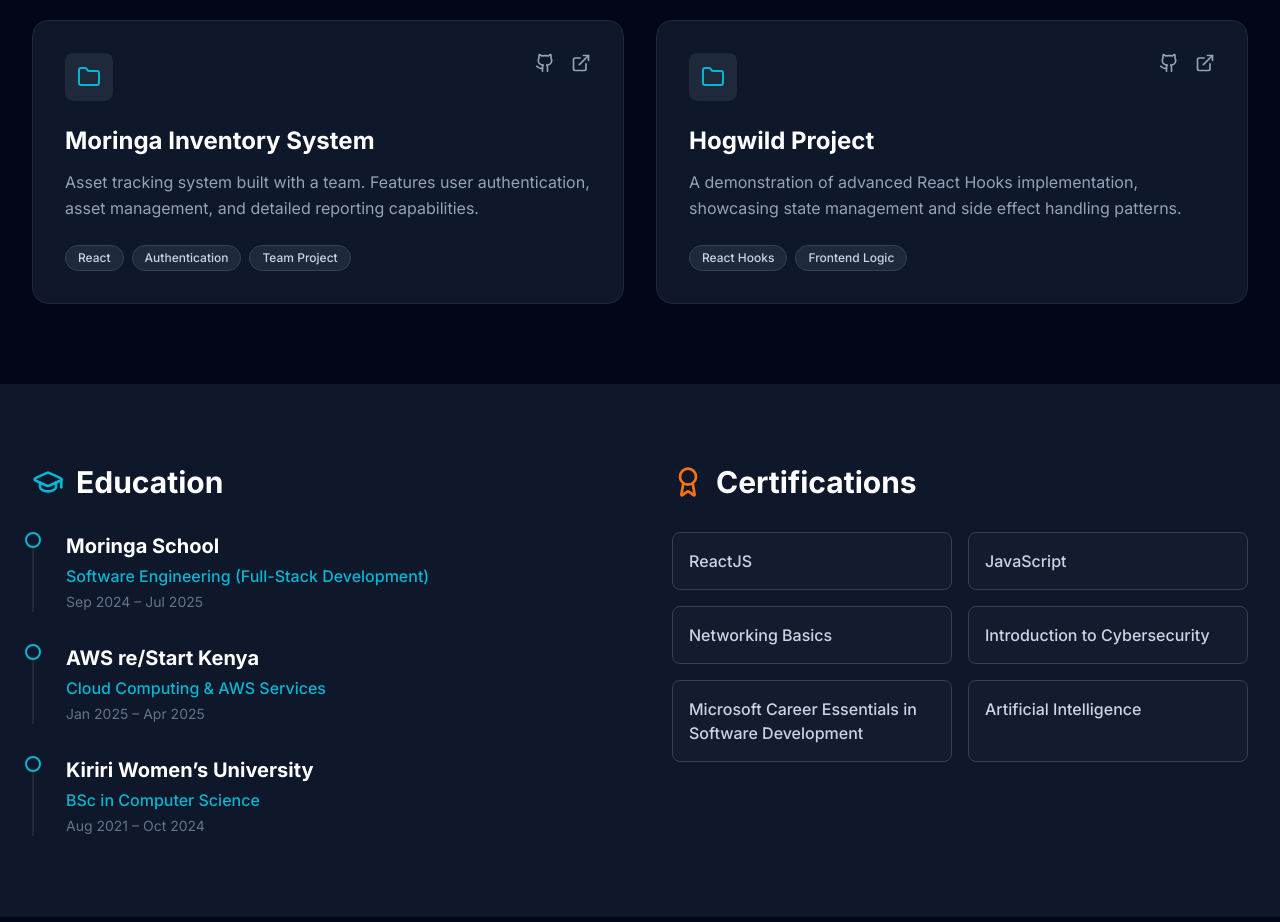
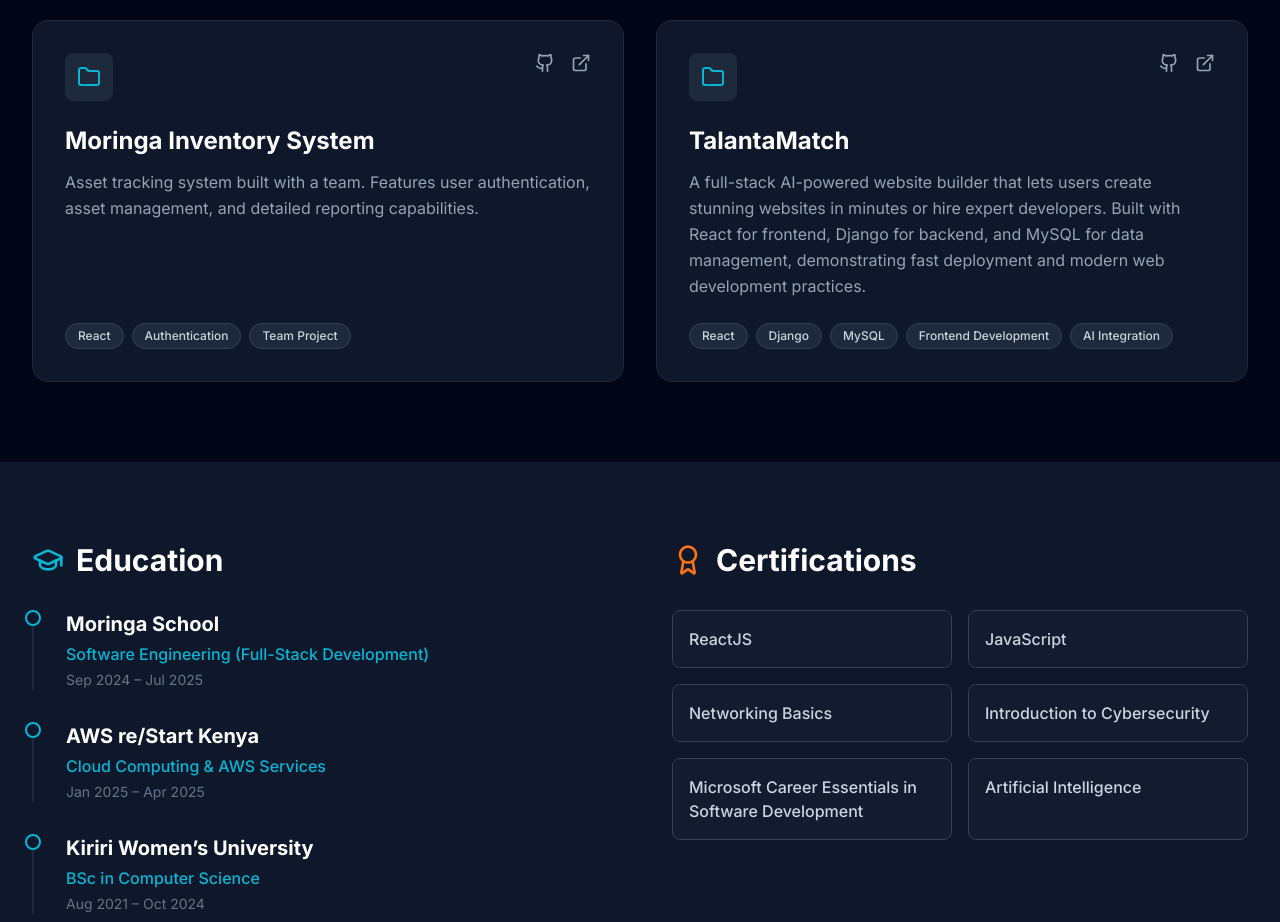
Before and after one commit to bethkimani/Beth-Kimani-portfolio-2026, a React (Vite) app: page / in a window 1280 px wide. Shown: the part 4200-5122 px from the top of the page. Built offline with nearby package versions, Linux system fonts and the light colour scheme.

Commit message:
Replace Hogwild Project with TalantaMatch details

```diff
--- a/src/components/Projects.tsx
+++ b/src/components/Projects.tsx
@@ -31,13 +31,12 @@
   featured: false
 },
 {
-  title: 'Hogwild Project',
-  description:
-  'A demonstration of advanced React Hooks implementation, showcasing state management and side effect handling patterns.',
-  tech: ['React Hooks', 'Frontend Logic'],
-  live: 'https://react-hooks-hogwild-blush.vercel.app/',
-  github: 'https://github.com/bethkimani/react-hooks-hogwild',
-  featured: false
+  title: 'TalantaMatch',
+  description: 'A full-stack AI-powered website builder that lets users create stunning websites in minutes or hire expert developers. Built with React for frontend, Django for backend, and MySQL for data management, demonstrating fast deployment and modern web development practices.',
+  tech: ['React', 'Django', 'MySQL', 'Frontend Development', 'AI Integration'],
+  live: 'https://talantamatch.com/',
+  github: 'https://github.com/bethkimani/talantamatch',
+  featured: true
 }];
 
 export function Projects() {
```
